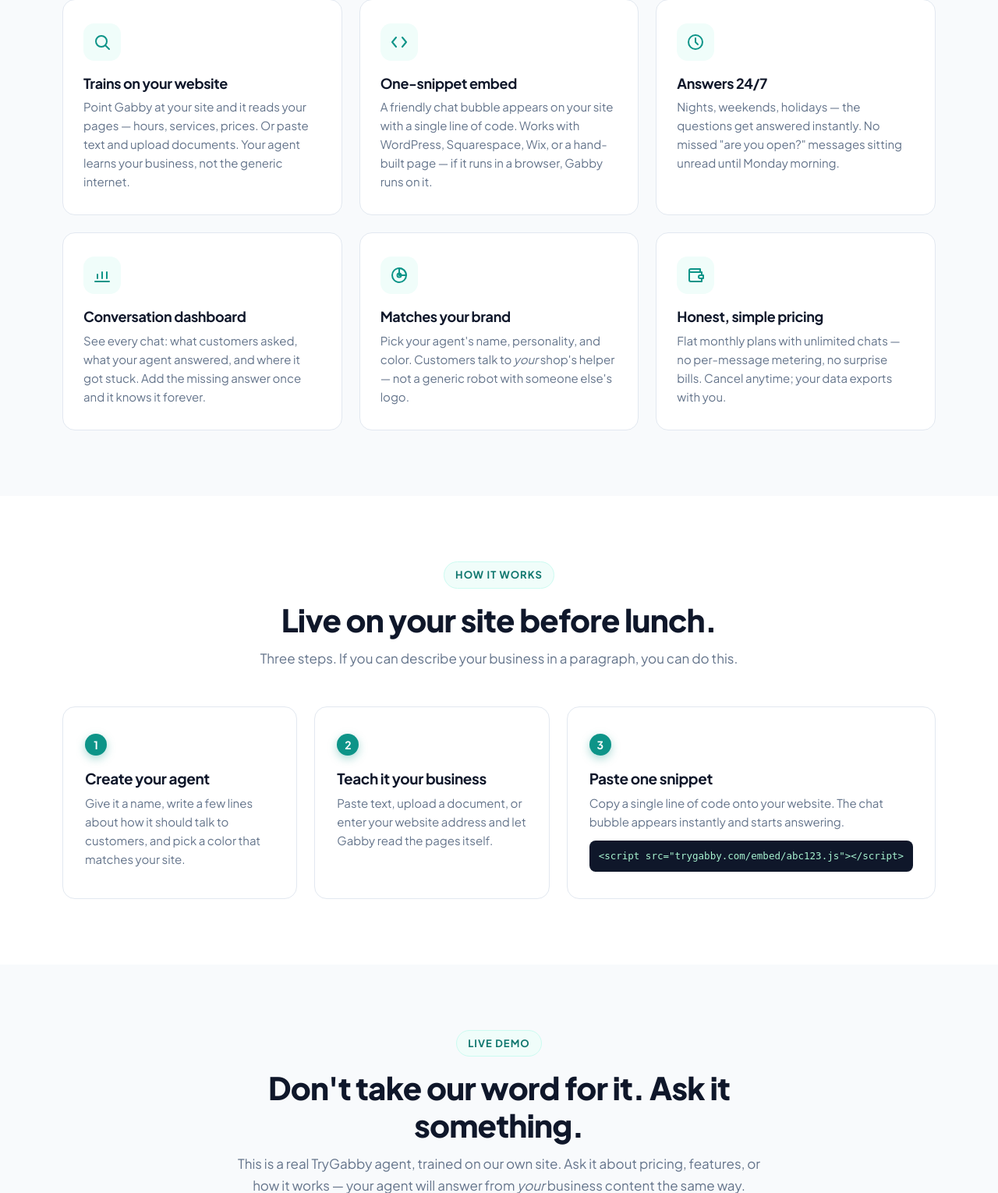
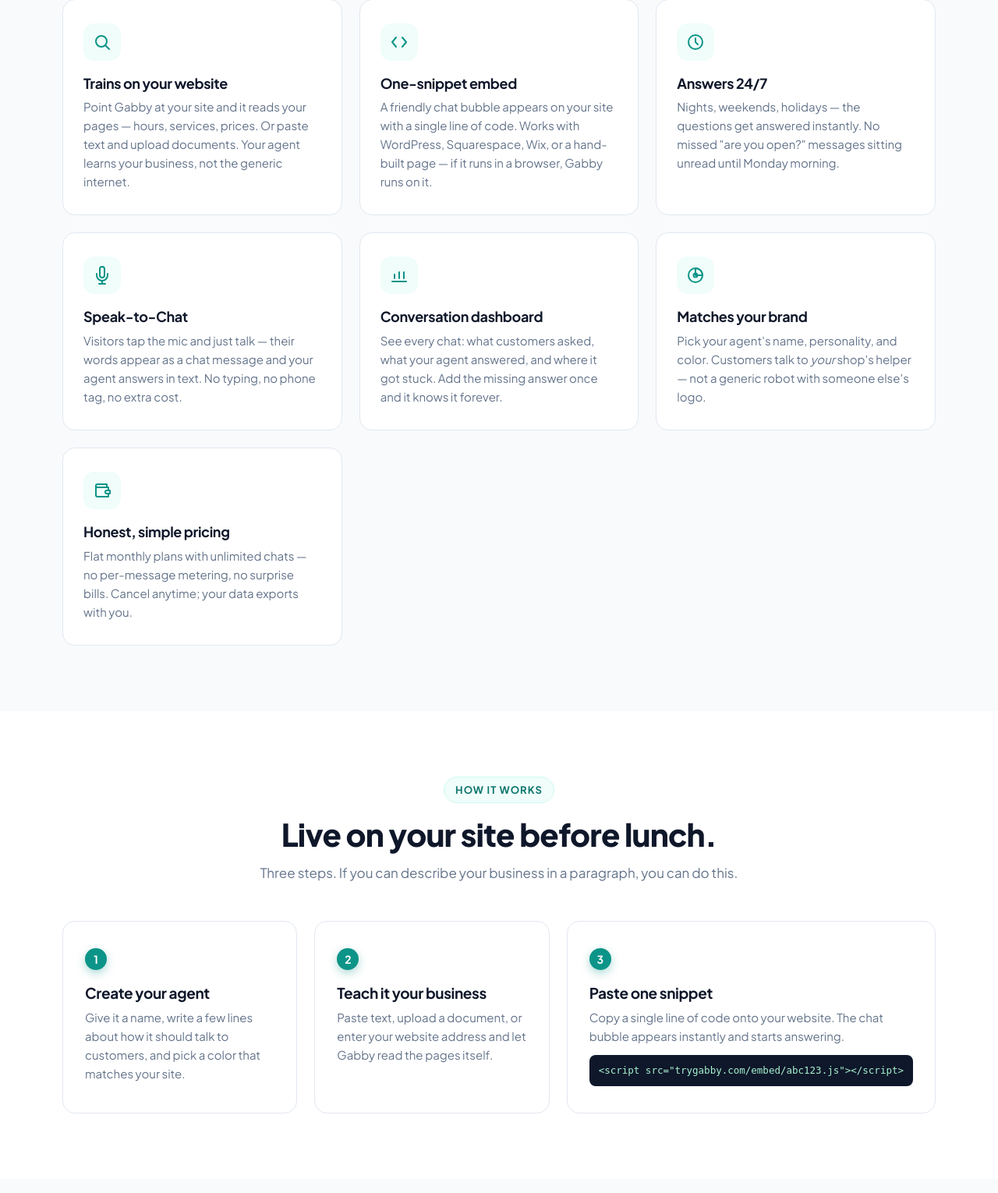
Before and after one commit to forslund2k/gabby, a Flask app: page / in a window 1280 px wide. Shown: the part 1256-2786 px from the top of the page at 78% size. Run offline with Flask 3, Linux system fonts and the light colour scheme.

Commit message:
Add files via upload

```diff
--- a/templates/index.html
+++ b/templates/index.html
@@ -98,6 +98,13 @@
         </div>
         <h3>Answers 24/7</h3>
         <p>Nights, weekends, holidays — the questions get answered instantly. No missed "are you open?" messages sitting unread until Monday morning.</p>
+      </div>
+      <div class="feature-card">
+        <div class="feature-icon">
+          <svg viewBox="0 0 24 24" fill="none" stroke="#0d9488" stroke-width="2" stroke-linecap="round" stroke-linejoin="round"><path d="M12 1a3 3 0 00-3 3v8a3 3 0 006 0V4a3 3 0 00-3-3z"/><path d="M19 10v2a7 7 0 01-14 0v-2"/><line x1="12" y1="19" x2="12" y2="23"/><line x1="8" y1="23" x2="16" y2="23"/></svg>
+        </div>
+        <h3>Speak-to-Chat</h3>
+        <p>Visitors tap the mic and just talk — their words appear as a chat message and your agent answers in text. No typing, no phone tag, no extra cost.</p>
       </div>
       <div class="feature-card">
         <div class="feature-icon">
```
